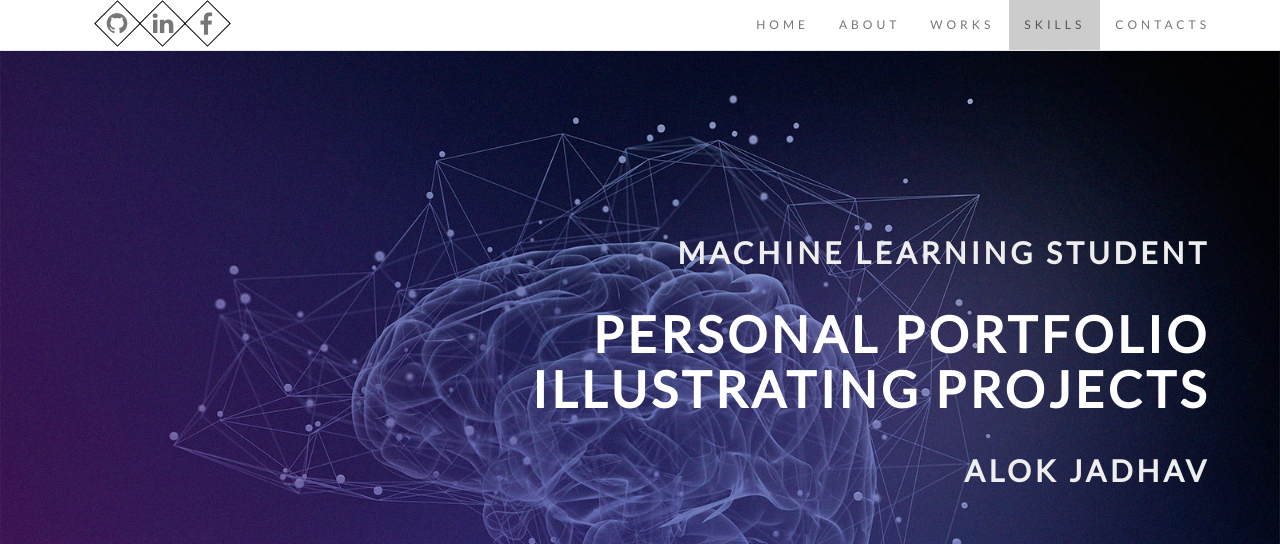
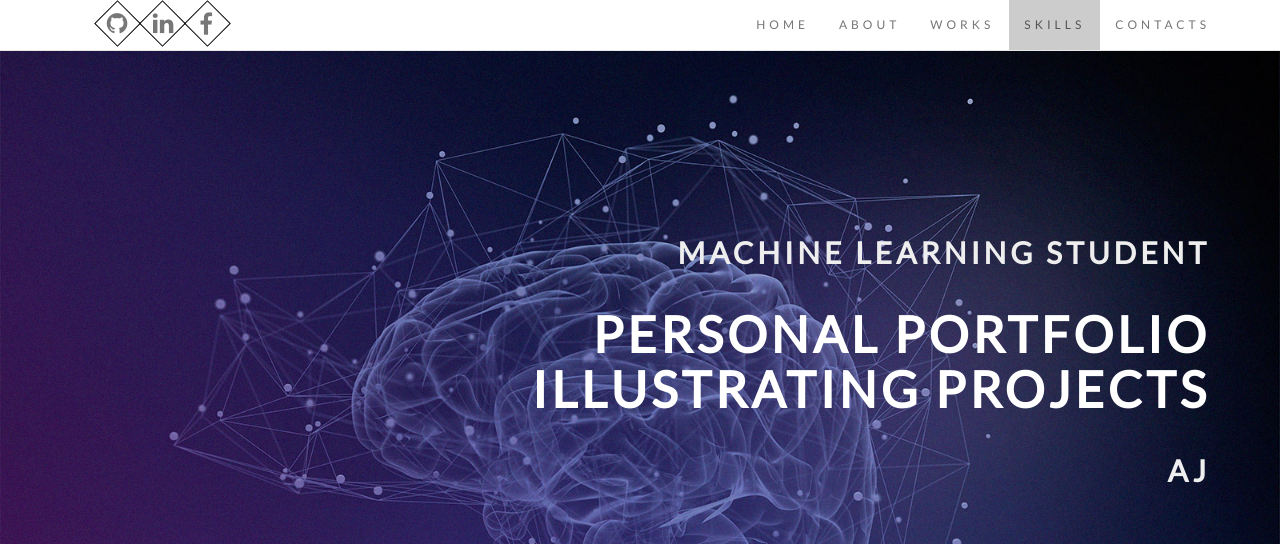
Before and after one commit to AlokJadhav11/AlokJadhav11.github.io, a plain HTML site: page index.html in a window 1280 px wide. Shown: the top 544 px of the page. Drawn offline with nearby package versions, Linux system fonts and the light colour scheme; a script that the page names is missing.

Commit message:
Update index.html

```diff
--- a/index.html
+++ b/index.html
@@ -58,7 +58,7 @@
                         <h1>
                             Personal portfolio illustrating projects
                         </h1>
-                        <h3>Alok Jadhav</h3>
+                        <h3>AJ</h3>
                     </div>
                 </div>
                 <div class="row">
```
